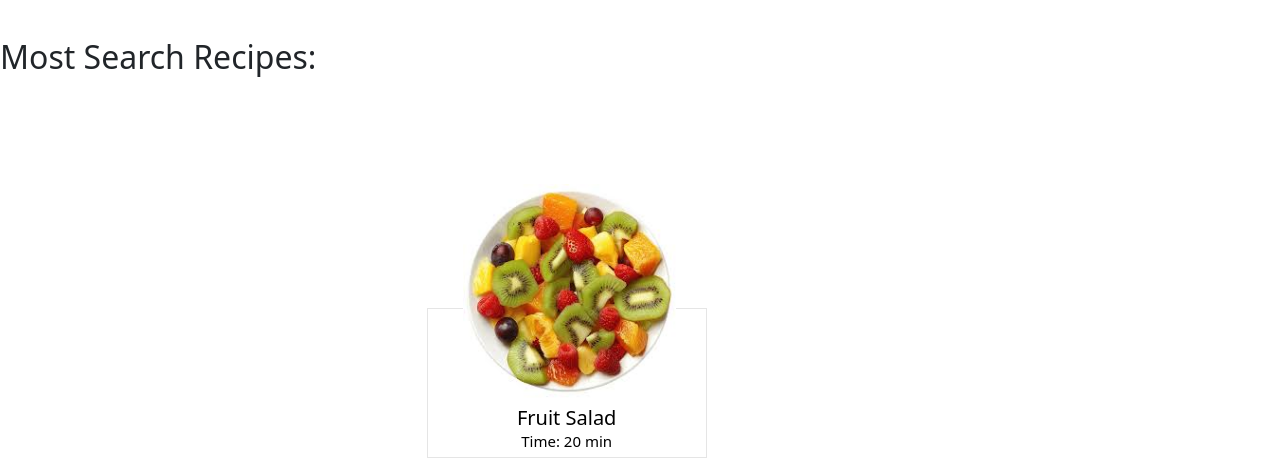
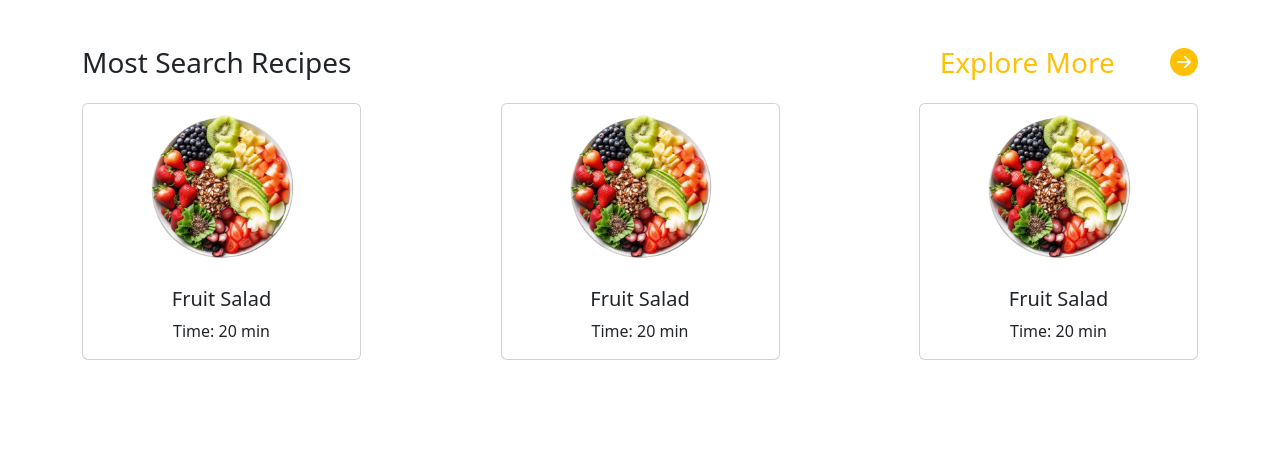
Before and after one commit to parmarkrishnaa/Project, a plain HTML site: page index.html in a window 1280 px wide. Shown: the part 820-1278 px from the top of the page. After the commit the page ends 1180 px from the top, so only its background shows below. Drawn offline with nearby package versions, Linux system fonts and the light colour scheme.

Commit message:
recipe incomplete

```diff
--- a/index.html
+++ b/index.html
@@ -10,6 +10,7 @@
     <link rel="stylesheet" href="css/animate.css">
 
     <!-- Bootstrap CSS v5.2.1 -->
+    <link rel="stylesheet" href="https://cdn.jsdelivr.net/npm/bootstrap-icons@1.11.3/font/bootstrap-icons.min.css">
     <link href="https://cdn.jsdelivr.net/npm/bootstrap@5.3.2/dist/css/bootstrap.min.css" rel="stylesheet"
         integrity="sha384-T3c6CoIi6uLrA9TneNEoa7RxnatzjcDSCmG1MXxSR1GAsXEV/Dwwykc2MPK8M2HN" crossorigin="anonymous" />
     <style>
@@ -89,41 +90,6 @@
             transition-behavior: ease-out;
             transition-delay: 0.5s;
         }
-
-        .dish {
-            padding: 40px 0px;
-        }
-
-        .dish .cart img{
-            width: 50%;
-            position: relative;
-            top: 100px;
-            left: 36px;
-            z-index: 1;
-        }
-
-        .dish .cart-content{
-            width: 280px;
-            height: 150px;
-            border: 1px solid #0000001a;
-            text-align: center;
-            position: absolute;
-            margin-top: 10px;
-        }
-
-        .dish .cart-content h5{
-            font-size: 20px;
-            font-weight: 500;
-            color: #000;
-            margin-top: 35%;
-        }
-
-        .dish .cart-content p{
-            font-size: 15px;
-            font-weight: 400;
-            color: #000;
-            margin-top: 0;
-        }
     </style>
 </head>
 
@@ -175,21 +141,44 @@
     </section>
 
     <section>
-        <div class="dish">
-            <div class="conatiner">
-                <div class="row gx-0 d-flex justify-content-center">
-                    <h2>Most Search Recipes:</h2>
-                    <div class="col-4">
-                        <div class="cart">
-                            <img src="assets/images/img-3.jpg" class="img-fluid" alt="">
-                            <div class="cart-content">
-                                <h5 class="card-title">Fruit Salad</h5>
-                                <p class="card-text">Time: 20 min</p>
+        <div class="container">
+            <div class="row">
+                <div class="col-md-12">
+                    <div class="d-flex justify-content-between mt-5">
+                        <h3>Most Search Recipes</h3>
+                        <h3 class="text-warning">Explore More <i class="bi bi-arrow-right-circle-fill ms-5"></i> </h3>
+                    </div>
+                    <div class="col-md-12">
+                        <div class="d-flex justify-content-between mt-3">
+                            <div class="card w-25">
+                                <img src="./assets/images/card-img-1.png" class="card-img-top mx-auto" style="width: 60%;"
+                                    alt="card-img-1">
+                                <div class="card-body text-center">
+                                    <h5 class="card-title">Fruit Salad</h5>
+                                    <p class="card-text">Time: 20 min</p>
+                                </div>
+                            </div>
+                            <div class="card w-25">
+                                <img src="./assets/images/card-img-1.png" class="card-img-top mx-auto" style="width: 60%;"
+                                    alt="card-img-1">
+                                <div class="card-body text-center">
+                                    <h5 class="card-title">Fruit Salad</h5>
+                                    <p class="card-text">Time: 20 min</p>
+                                </div>
+                            </div>
+                            <div class="card w-25">
+                                <img src="./assets/images/card-img-1.png" class="card-img-top mx-auto" style="width: 60%;"
+                                    alt="card-img-1">
+                                <div class="card-body text-center">
+                                    <h5 class="card-title">Fruit Salad</h5>
+                                    <p class="card-text">Time: 20 min</p>
+                                </div>
                             </div>
                         </div>
                     </div>
                 </div>
             </div>
+        </div>
     </section>
 
     <!-- Bootstrap JavaScript Libraries -->
```
Also changed, not shown: assets/images/card-img-1.png (added).
